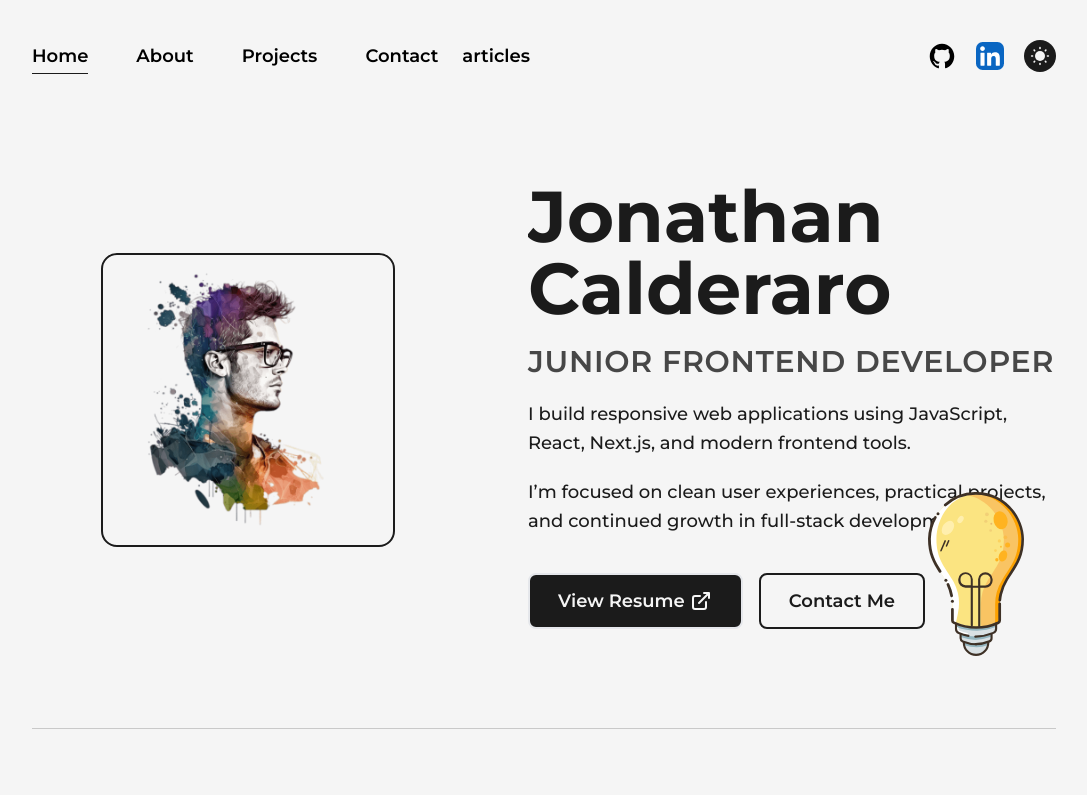
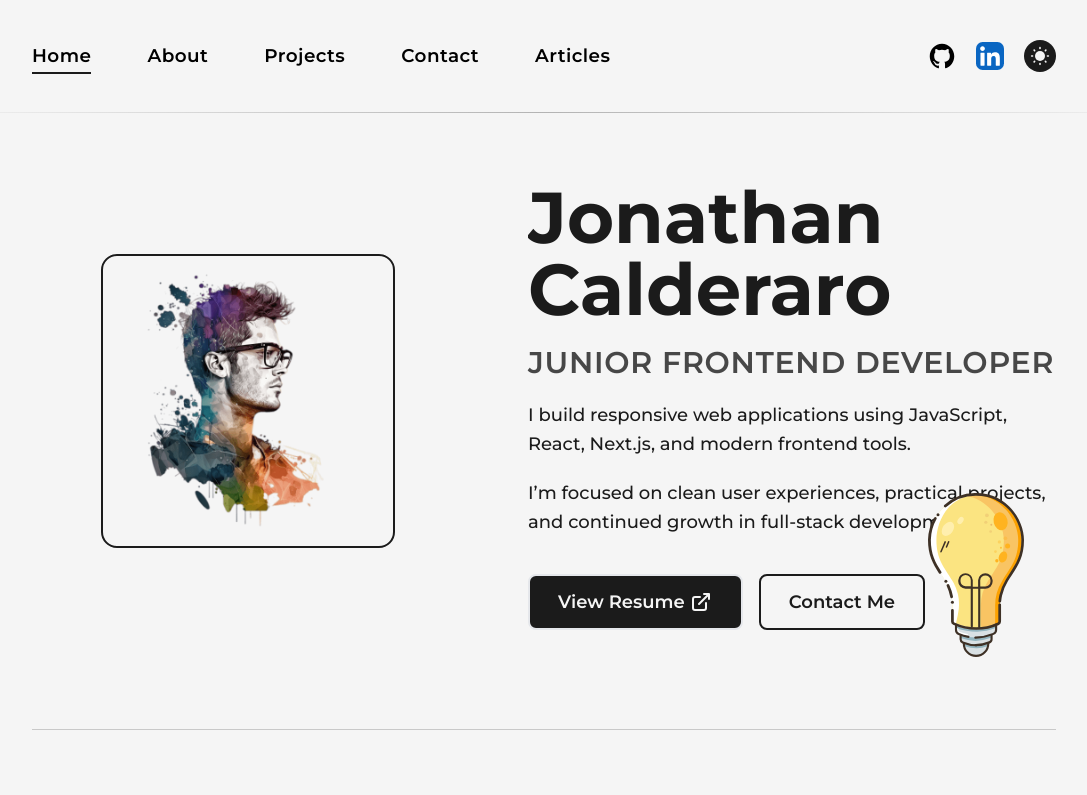
Before and after one commit to jcalderaro-96/Career_Portfolio, a Next.js app: page / in a window 1280 px wide. Shown: the top 795 px of the page, without its empty margins (96-1183 px from the left). Built offline with nearby package versions, Linux system fonts and the light colour scheme.

Commit message:
Refine navbar styling & add header divider

```diff
--- a/src/components/Navbar.js
+++ b/src/components/Navbar.js
@@ -11,7 +11,7 @@ const CustomLink = ({ href, title, className = "" }) => {
   return (
     <Link
       href={href}
-      className={`${className} rounded relative group text-lg font-semibold lg:text-light lg:dark:text-dark`}
+      className={`${className} rounded relative group text-[1.15rem] font-semibold tracking-wide lg:text-light lg:dark:text-dark`}
     >
       {title}
       <span
@@ -37,7 +37,7 @@ const CustomMobileLink = ({ href, title, className = "", toggle }) => {
 
   return (
     <button
-      className={`${className} rounded relative group text-2xl font-semibold lg:text-light lg:dark:text-dark`}
+      className={`${className} rounded relative group text-2xl font-semibold tracking-wide lg:text-light lg:dark:text-dark`}
       onClick={handleClick}
     >
       {title}
@@ -63,6 +63,7 @@ const Navbar = () => {
   };
 
   return (
+    <>
       <header
         className="w-full flex items-center justify-between px-32 py-10 font-medium z-10 dark:text-light
         lg:px-16 relative z-1 md:px-12 md:py-8 sm:px-8 sm:py-6"
@@ -94,11 +95,11 @@ const Navbar = () => {
 
         <div className="w-full flex justify-between items-center lg:hidden">
           <nav className="flex items-center justify-center">
-          <CustomLink className="mr-6" href="/" title="Home" />
-          <CustomLink className="mx-6" href="/about" title="About" />
-          <CustomLink className="mx-6" href="/projects" title="Projects" />
-          <CustomLink className="ml-6" href="/contact" title="Contact" />
-          <CustomLink className="ml-6" href="/articles" title="articles" />
+            <CustomLink className="mr-7" href="/" title="Home" />
+            <CustomLink className="mx-7" href="/about" title="About" />
+            <CustomLink className="mx-7" href="/projects" title="Projects" />
+            <CustomLink className="mx-7" href="/contact" title="Contact" />
+            <CustomLink className="ml-7" href="/articles" title="Articles" />
           </nav>
 
           <nav className="flex items-center justify-center flex-wrap lg:mt-2">
@@ -173,6 +174,12 @@ const Navbar = () => {
                 href="/contact"
                 title="Contact"
               />
+              <CustomMobileLink
+                toggle={handleClick}
+                className="lg:m-0"
+                href="/articles"
+                title="Articles"
+              />
             </nav>
 
             <nav className="flex items-center justify-center mt-6">
@@ -216,6 +223,9 @@ const Navbar = () => {
           </motion.div>
         ) : null}
       </header>
+
+      <div className="h-px w-full bg-gradient-to-r from-transparent via-dark/30 to-transparent dark:via-light/30" />
+    </>
   );
 };
 
```
Lines whose indentation alone changed are shown as unchanged.
